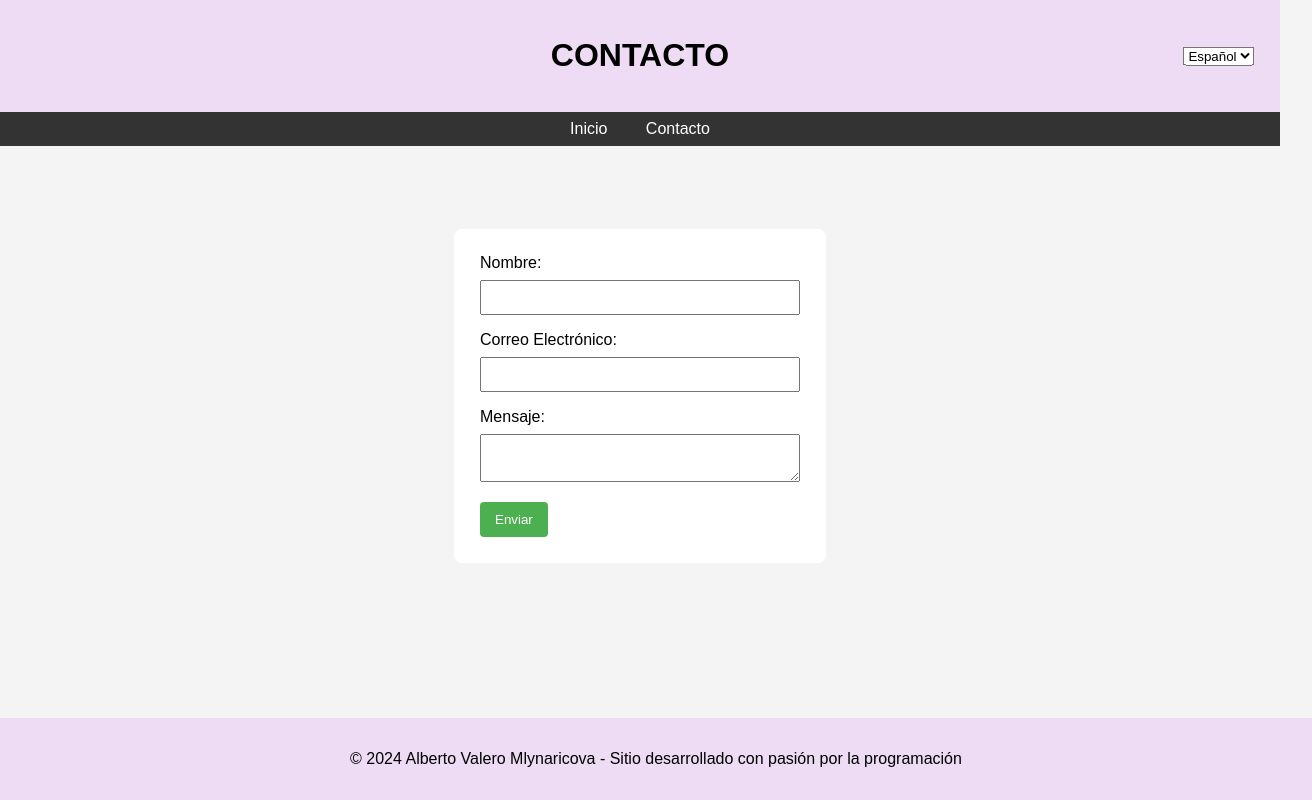
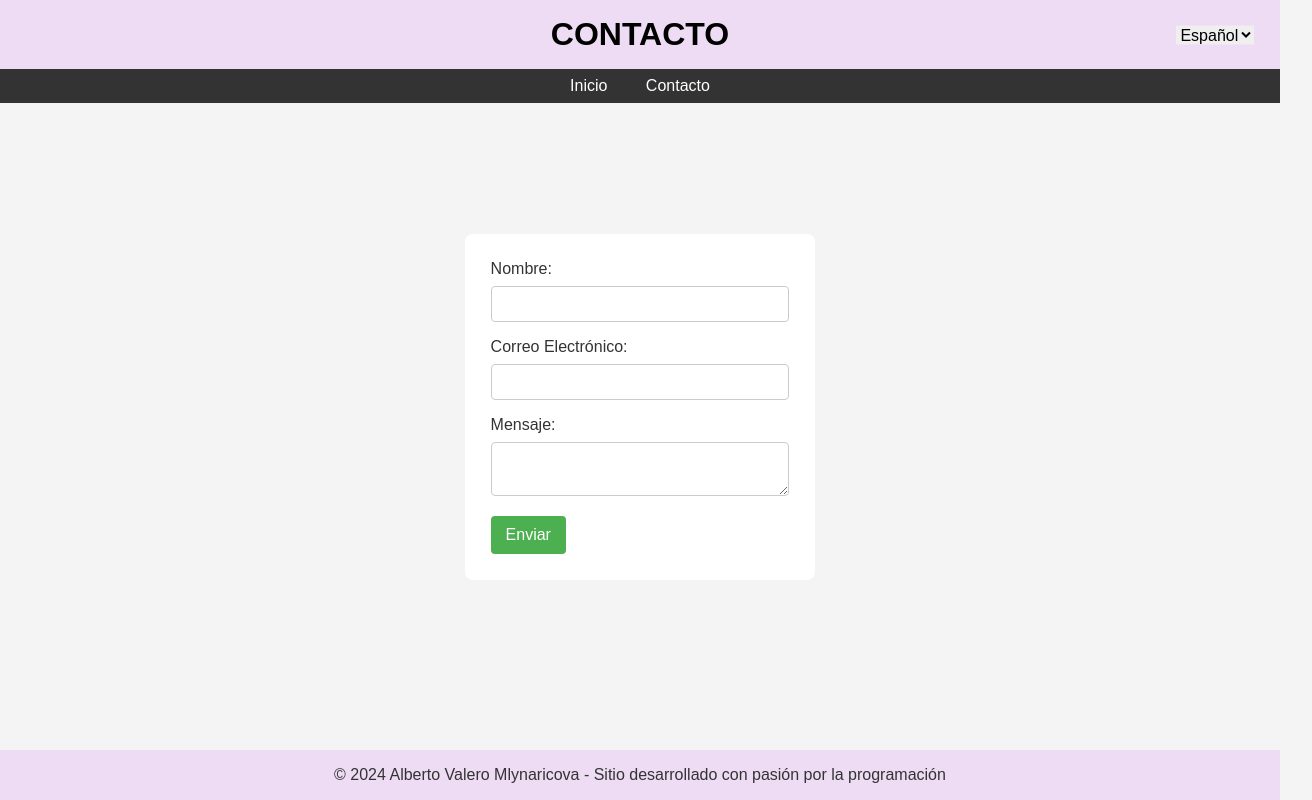
Before and after one commit to treius/docker-compose-www, a plain HTML site: page www/contacto.html in a window 1280 px wide. Shown: the whole page, 1312 px wide, since content can reach past the window. Drawn offline with Linux system fonts and the light colour scheme.

Commit message:
Update contacto.css

```diff
--- a/www/css/contacto.css
+++ b/www/css/contacto.css
@@ -1,27 +1,24 @@
-/* contacto.css */
+/* RESET ESTILOS */
+* {
+    margin: 0;
+    padding: 0;
+    border: 0;
+    font-size: 100%;
+    font: inherit;
+    vertical-align: baseline;
+    box-sizing: border-box;
+  }
 
+/* ESTILOS GENÉRICOS*/
 body {
     font-family: Arial, sans-serif;
     background-color: #f4f4f4;
-    display: flex;
-    flex-direction: column;
-    min-height: 100vh;
-    margin: 0;
-    overflow: hidden; /* Eliminar scroll */
+    color: #333;
 }
 
 header {
     background-color: rgb(237, 220, 244);
-    text-align: center;
-    padding: 2vh 0; /* Ajustado a unidades de vista de altura */
-    position: relative;
-}
-
-.language-selector {
-    position: absolute;
-    top: 50%;
-    right: 2%;
-    transform: translateY(-50%);
+    padding: 2vh 2vh; /* Ajustado a unidades de vista de altura */
 }
 
 nav {
@@ -29,15 +26,12 @@ nav {
     color: #fff;
     text-align: center;
     padding: 1vh 0; /* Ajustado a unidades de vista de altura */
-    margin-bottom: 10px; /* Ajusta según sea necesario */
 }
 
 nav ul {
     list-style: none;
     display: flex;
     justify-content: center;
-    margin: 0;
-    padding: 0;
 }
 
 nav li {
@@ -45,7 +39,6 @@ nav li {
     cursor: pointer;
     transition: color 0.3s ease;
 }
-
 
 nav li a {
     text-decoration: none;
@@ -57,17 +50,24 @@ nav li:hover {
     font-weight: bold;
 }
 
+h1 {
+    font-weight: bold;
+    font-size: 2em; /* Puedes ajustar el tamaño según tus preferencias */
+    color: black;
+}
+
 .contenedor-formulario {
     display: flex;
     justify-content: center;
     align-items: center;
     min-height: 60vh;
-    margin: 0;
+    margin-top: 5%;
+    margin-bottom: 5%;
 }
 
 form {
-    width: 80%; /* Puedes ajustar el porcentaje según sea necesario */
-    max-width: 25%; /* También puedes establecer un ancho máximo si lo deseas */
+    /*width: 80%;*/
+    max-width: 80%;
     margin: 0 auto; /* Centra el formulario */
     padding: 2%;
     background-color: #fff;
@@ -83,9 +83,12 @@ label {
 input,
 textarea {
     width: 100%;
+    max-width: 100%;
     padding: 8px;
     margin-bottom: 16px;
     box-sizing: border-box;
+    border: 1px solid #ccc;
+    border-radius: 4px;
 }
 
 button {
@@ -105,6 +108,64 @@ footer {
     background-color: rgb(237, 220, 244);
     text-align: center;
     padding: 2vh; /* Ajustado a unidades de vista de altura */
-    margin-top: auto;
+    /*margin-top: auto;
+    margin-bottom: 0;*/
     width: 100%;
 }
+
+/*ESTILOS MÓVIL*/
+@media (min-width: 360px) and (max-width: 767px) {
+    footer {
+        position: absolute;
+        bottom: 0;
+    }
+}
+
+/*ESTILOS TABLET*/
+@media (min-width: 768px) and (max-width: 1199px) {
+    header {
+        text-align: left;
+        position: relative;
+    }
+    .language-selector {
+        position: absolute;
+        top: 50%;
+        right: 2%;
+        transform: translateY(-50%);
+    }
+    footer {
+        position: absolute;
+        bottom: 0;
+    }
+}
+/*ESTILOS PC*/
+@media (min-width: 1200px) {
+    body {
+        display: flex;
+        flex-direction: column;
+        min-height: 100vh;
+    }
+
+    .contenedor {
+        display: flex;
+        flex-direction: column;
+        min-height: 100vh;
+    }
+
+    header {
+        text-align: center;
+        position: relative;
+    }
+
+    .language-selector {
+        position: absolute;
+        top: 50%;
+        right: 2%;
+        transform: translateY(-50%);
+    }
+
+    footer {
+        position: absolute;
+        bottom: 0;
+    }
+}
```
